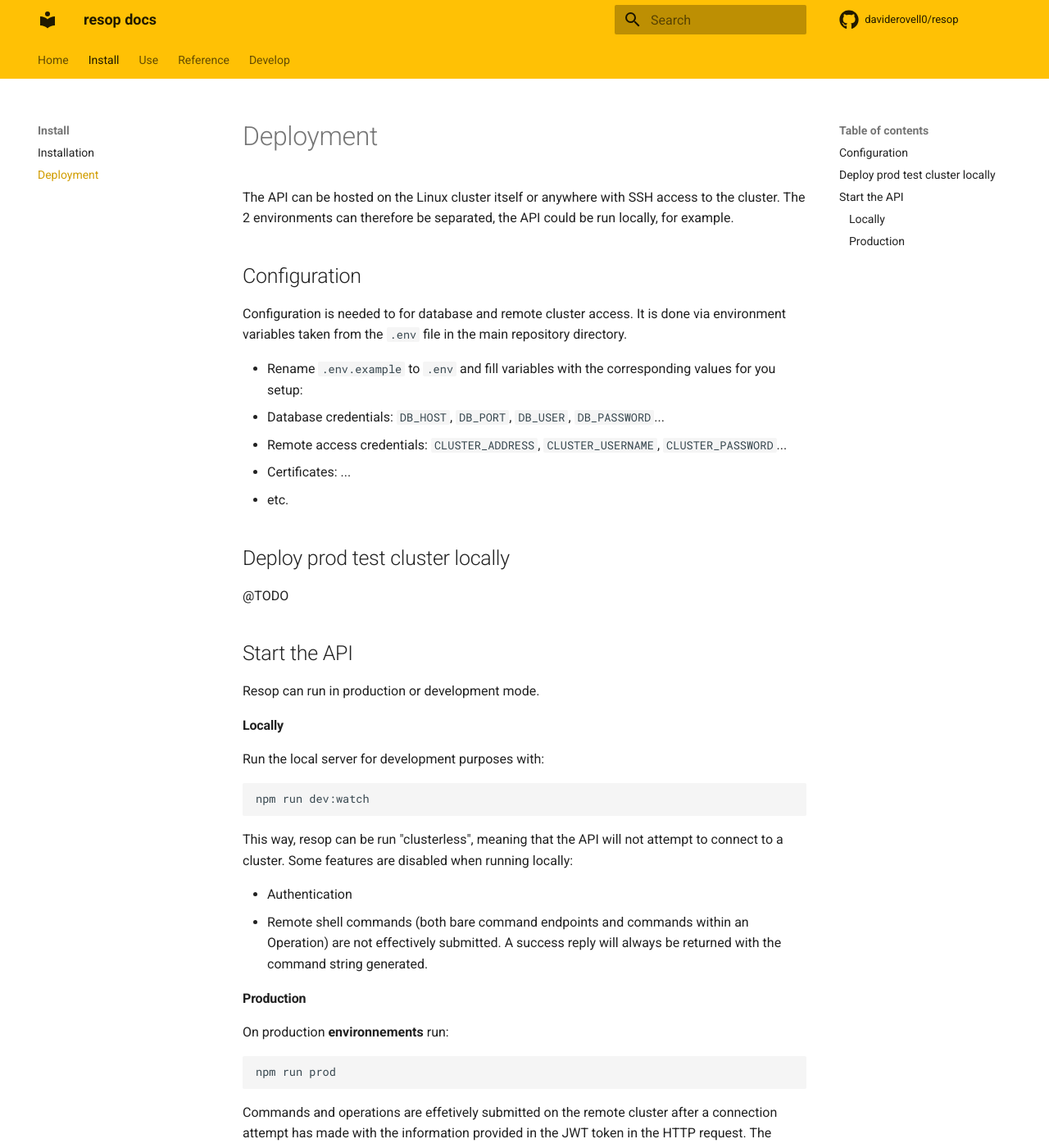
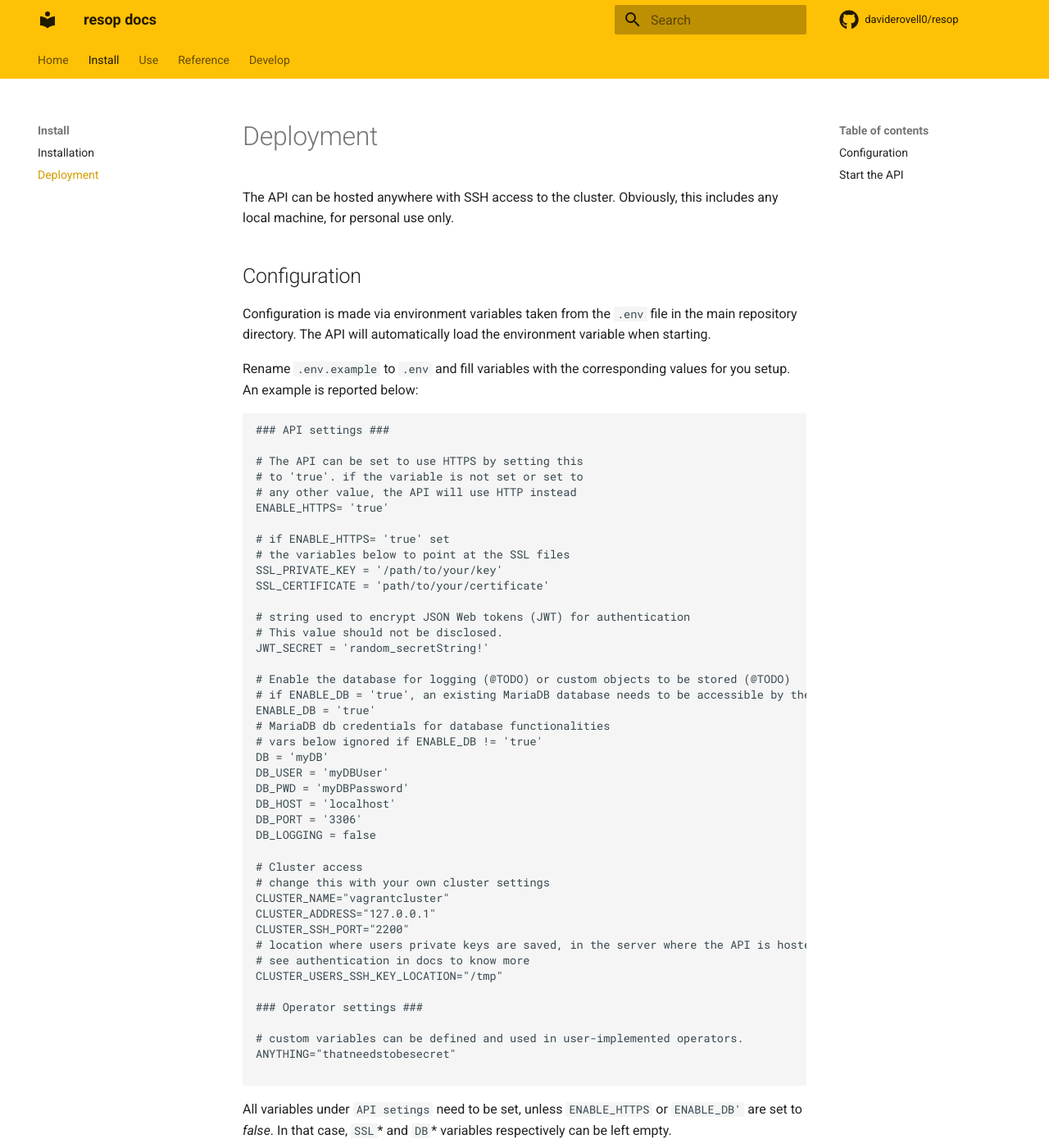
Before and after one commit to daviderovell0/resop-docs, an MkDocs documentation site: the page built from docs/install/deploy.md, in a window 1280 px wide and 1400 px high. Shown: the whole window at 82% size. Built offline with MkDocs 1.6.1 and Material for MkDocs 9.7.7, drawn with Linux system fonts in a browser that asks for light colours; comment, search, counter and statistics services are not loaded; some of the changed text lies outside the part shown.

Commit message:
Install guide

````diff
--- a/docs/install/deploy.md
+++ b/docs/install/deploy.md
@@ -1,40 +1,67 @@
 # Deployment
-The API can be hosted on the Linux cluster itself or anywhere with SSH access to the cluster. The 2 environments can therefore be separated, the API could be run locally, for example.
-
-
+The API can be hosted anywhere with SSH access to the cluster. Obviously, this includes any local machine, for personal use only.
 
 ## Configuration
-Configuration is needed to for database and remote cluster access. It is done via environment variables taken from the `.env` file in the main repository directory.
+Configuration  is made via environment variables taken from the `.env` file in the main repository directory. The API will automatically load the environment variable when starting.
 
-- Rename `.env.example` to `.env` and fill variables with the corresponding values for you setup:
-  - Database credentials: `DB_HOST`, `DB_PORT`, `DB_USER`, `DB_PASSWORD`...
-  - Remote access credentials: `CLUSTER_ADDRESS`, `CLUSTER_USERNAME`, `CLUSTER_PASSWORD`...
-  - Certificates: ...
-  - etc.
+Rename `.env.example` to `.env` and fill variables with the corresponding values for you setup. An example is reported below:
+```shell
+### API settings ###
 
+# The API can be set to use HTTPS by setting this
+# to 'true'. if the variable is not set or set to
+# any other value, the API will use HTTP instead
+ENABLE_HTTPS= 'true'
 
-## Deploy prod test cluster locally
-@TODO
+# if ENABLE_HTTPS= 'true' set
+# the variables below to point at the SSL files
+SSL_PRIVATE_KEY = '/path/to/your/key'
+SSL_CERTIFICATE = 'path/to/your/certificate'
 
+# string used to encrypt JSON Web tokens (JWT) for authentication
+# This value should not be disclosed.
+JWT_SECRET = 'random_secretString!'
+
+# Enable the database for logging (@TODO) or custom objects to be stored (@TODO)
+# if ENABLE_DB = 'true', an existing MariaDB database needs to be accessible by the API
+ENABLE_DB = 'true'
+# MariaDB db credentials for database functionalities
+# vars below ignored if ENABLE_DB != 'true'
+DB = 'myDB'
+DB_USER = 'myDBUser'
+DB_PWD = 'myDBPassword'
+DB_HOST = 'localhost'
+DB_PORT = '3306'
+DB_LOGGING = false
+
+# Cluster access
+# change this with your own cluster settings
+CLUSTER_NAME="vagrantcluster"
+CLUSTER_ADDRESS="127.0.0.1"
+CLUSTER_SSH_PORT="2200"
+# location where users private keys are saved, in the server where the API is hosted
+# see authentication in docs to know more
+CLUSTER_USERS_SSH_KEY_LOCATION="/tmp"
+
+### Operator settings ###
+
+# custom variables can be defined and used in user-implemented operators.
+ANYTHING="thatneedstobesecret"
+
+```
+All variables under `API setings` need to be set, unless `ENABLE_HTTPS` or `ENABLE_DB'` are set to *false*. In that case, `SSL`* and `DB`* variables respectively can be left empty.
+
+**resop** will run checks on the configuration file before starting the application, check the logs for additional information.
 ## Start the API
-Resop can run in production or development mode.
-#### Locally
 
-Run the local server for development purposes with:
-```bash
-npm run dev:watch
-```
-This way, resop can be run "clusterless", meaning that the API will not attempt to connect to a cluster. Some features are disabled when running locally:
-
-- Authentication
-- Remote shell commands (both bare command endpoints and commands within an Operation) are not effectively submitted. A success reply will always be returned with the command string generated.
-
-#### Production
-On production **environnements** run:
+On production environnements run:
 
 ```bash
 npm run prod
 ```
-Commands and operations are effetively submitted on the remote cluster
-after a connection attempt has made with the information provided in the JWT
-token in the HTTP request. The token is granted after sucessful authentication of a cluster user.
+If the configuration is valid, **resop** will attempt to start at port `3000` of the current server: `https://myhost.com:3000`.
+
+If the API is running correctly, you should see the following message when accessing the server instance:
+```JSON
+message	"Welcome to resop API. I am ready to work!
+```
--- a/mkdocs.yml
+++ b/mkdocs.yml
@@ -30,7 +30,8 @@ nav:
     - Overview: 'use/overview.md'
     - Usage: 'use/usage.md'
     - Customise: 'use/implementation.md'
-    - Code structure: 'use/structure.md'
   - Reference: 'reference.md'
   - Develop:
     - Implementation: 'develop/implementation.md'
+    - Dev cluster: 'develop/vagrantcluster.md'
+    - Development Guide: 'develop/development.md'
````
Also changed, not shown: docs/install/install.md (+20 -17 lines).
